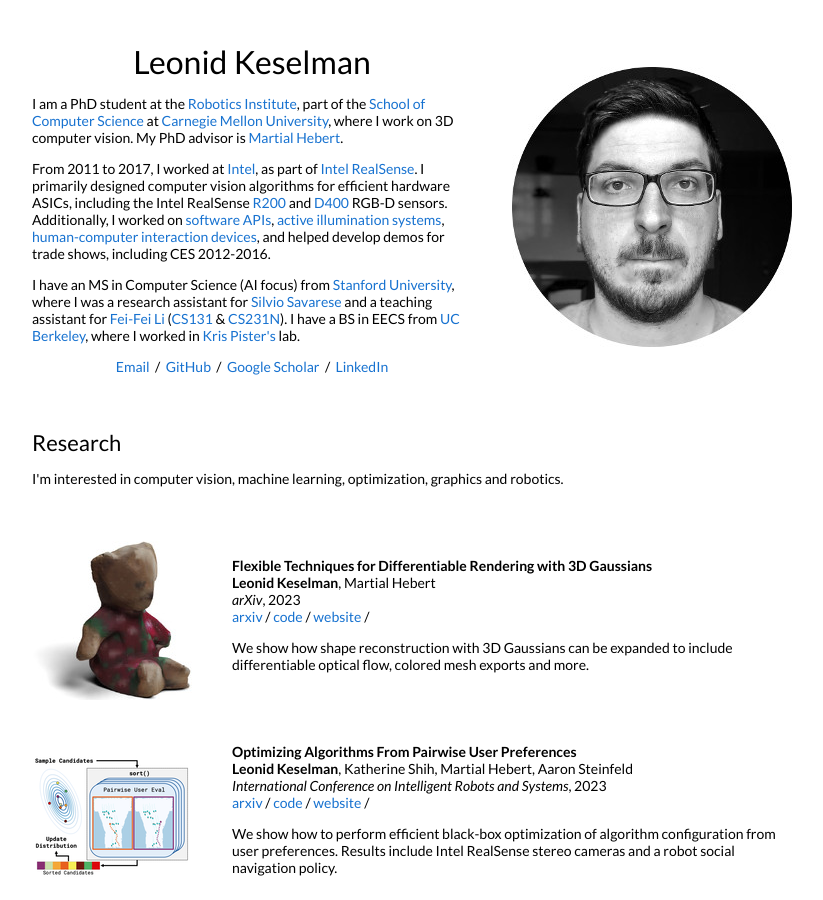
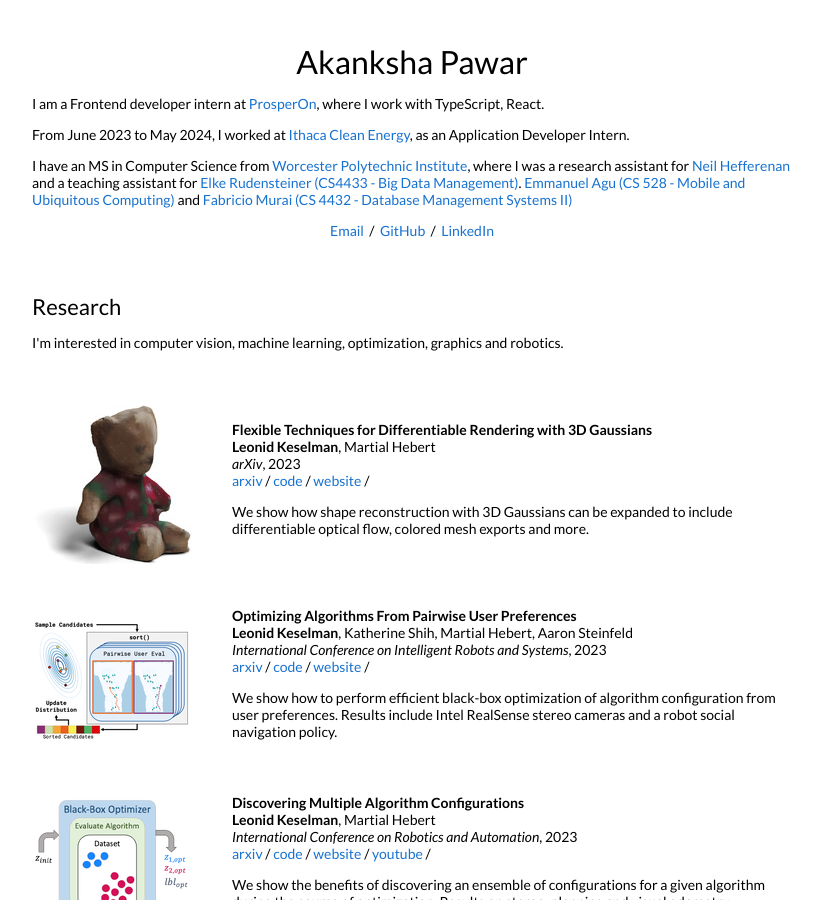
Before and after one commit to akankshapawar1/akanksha.github.io, a Jekyll site: the page built from _posts/2023-08-28-3dgaussians.markdown, in a window 1280 px wide and 900 px high. Shown: the whole window, without its empty margins (228-1051 px from the left). Built offline with Jekyll 4.4.1, drawn with Linux system fonts in a browser that asks for light colours.

Commit message:
updated html

```diff
--- a/_layouts/default.html
+++ b/_layouts/default.html
@@ -32,26 +32,29 @@
           <tr style="padding:0px">
             <td style="padding:2.5%;width:60%;vertical-align:middle">
               <h1>
-                Leonid Keselman
+                Akanksha Pawar
               </h1>
-              <p>I am a PhD student at the <a href="https://www.ri.cmu.edu/">Robotics Institute</a>, part of the <a href="https://www.scs.cmu.edu/">School of Computer Science</a> at <a href="https://www.cmu.edu/">Carnegie Mellon University</a>, where I work on 3D computer vision. My PhD advisor is <a href="http://www.cs.cmu.edu/~hebert/">Martial Hebert</a>.
+              <p>I am a Frontend developer intern at <a href="https://www.prosperon.io/">ProsperOn</a>, where I work with TypeScript, React.
               </p>
               <p>
-                From 2011 to 2017, I worked at <a href="https://www.intel.com">Intel</a>, as part of <a href="https://www.intelrealsense.com/">Intel RealSense</a>. I primarily designed computer vision algorithms for efficient hardware ASICs, including the Intel RealSense <a href="https://software.intel.com/en-us/articles/realsense-r200-camera">R200</a> and <a href="https://software.intel.com/en-us/realsense/d400">D400</a> RGB-D sensors. Additionally, I worked on <a href="https://github.com/IntelRealSense/librealsense">software APIs</a>, <a href="https://patents.google.com/patent/US9992474B2">active illumination systems</a>, <a href="https://patents.google.com/patent/US9304597">human-computer interaction devices</a>, and helped develop demos for trade shows, including CES 2012-2016.
+                From June 2023 to May 2024, I worked at <a href="https://ithacacleanenergy.com/">Ithaca Clean Energy</a>, as an Application Developer Intern.
               </p>
               <p>
-                I have an MS in Computer Science (AI focus) from <a href="http://cs.stanford.edu">Stanford University</a>, where I was a research assistant for <a href="http://svl.stanford.edu/">Silvio Savarese</a> and a teaching assistant for <a href="http://svl.stanford.edu/">Fei-Fei Li</a> (<a href="http://vision.stanford.edu/teaching/cs131_fall1617/">CS131</a> & <a href="http://cs231n.stanford.edu/2017/">CS231N</a>). I have a BS in EECS from <a href="http://www.eecs.berkeley.edu/">UC Berkeley</a>, where I worked in <a href="https://people.eecs.berkeley.edu/~pister/">Kris Pister's</a> lab.
+                I have an MS in Computer Science from <a href="http://cs.wpi.edu">Worcester Polytechnic Institute</a>, where I was a research assistant for
+                <a href="https://www.neilheffernan.net/">Neil Hefferenan</a> and a teaching assistant for
+                <a href="https://davis.wpi.edu/dsrg/MEMBERS/rundenst/">Elke Rudensteiner (CS4433 - Big Data Management)</a>.
+                <a href="https://web.cs.wpi.edu/~emmanuel/">Emmanuel Agu (CS 528 - Mobile and Ubiquitous Computing)</a> and
+                <a href="https://users.wpi.edu/~fmurai/">Fabricio Murai (CS 4432 - Database Management Systems II)</a>
               </p>
               <p style="text-align:center">
                 <a target="_blank" href="https://mailhide.io/e/B8TyS"> Email</a> &nbsp;/&nbsp;
-                <a href="https://github.com/leonidk">GitHub</a> &nbsp;/&nbsp;
-                <a href="https://scholar.google.com/citations?user=GCYG4GoAAAAJ">Google Scholar</a> &nbsp;/&nbsp;
-                <a href="https://www.linkedin.com/in/lkeselman"> LinkedIn </a>
+                <a href="https://github.com/akankshapawar1">GitHub</a> &nbsp;/&nbsp;
+                <a href="https://www.linkedin.com/in/akankshapawar242"> LinkedIn </a>
               </p>
             </td>
-            <td style="padding:2.5%;width:40%;max-width:40%">
+            <!-- <td style="padding:2.5%;width:40%;max-width:40%">
               <img style="width:100%;max-width:100%" alt="profile photo" src="images/circle_bw_crop.jpg">
-            </td>
+            </td> -->
           </tr>
         </table>
 
```
